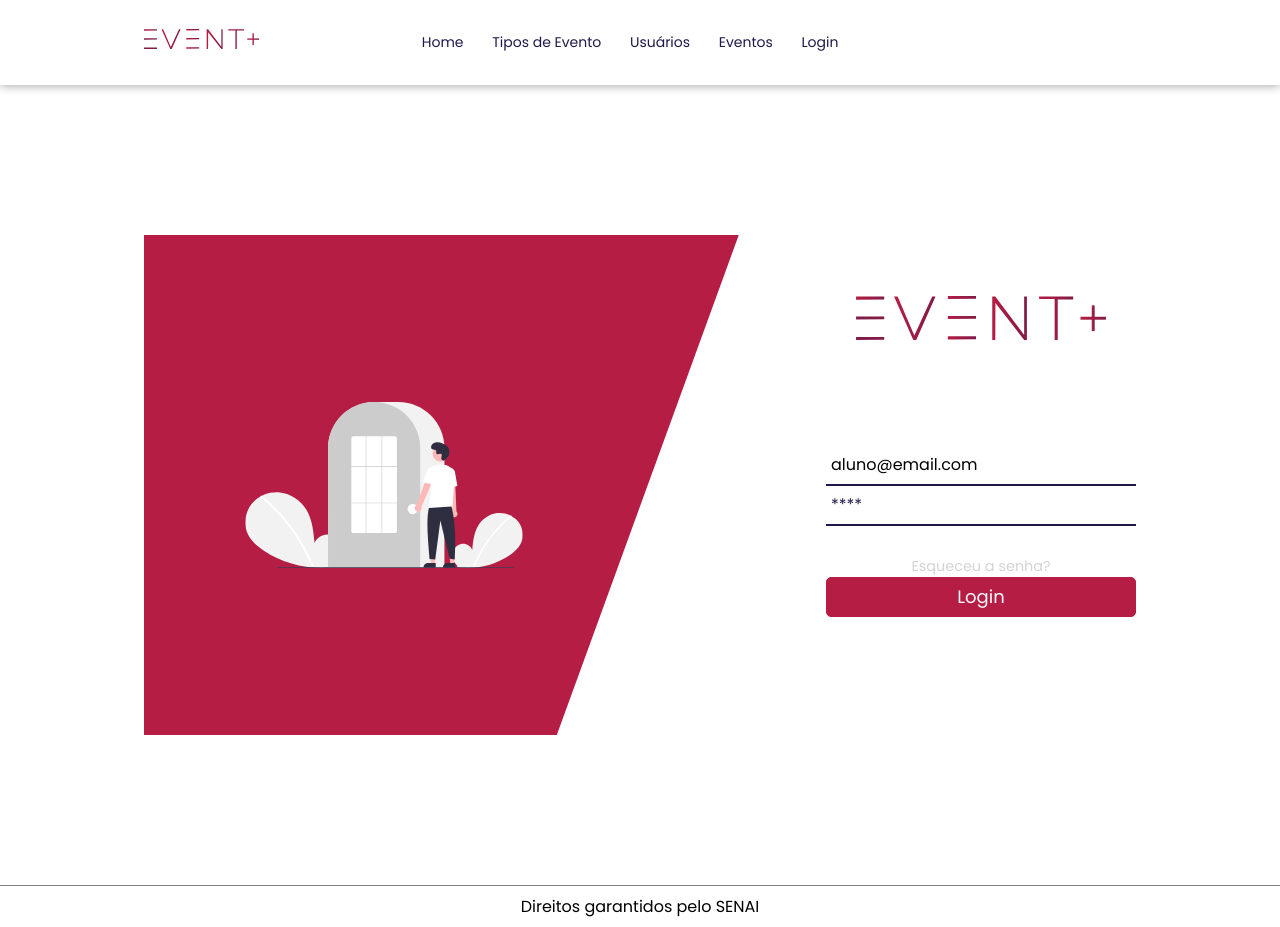
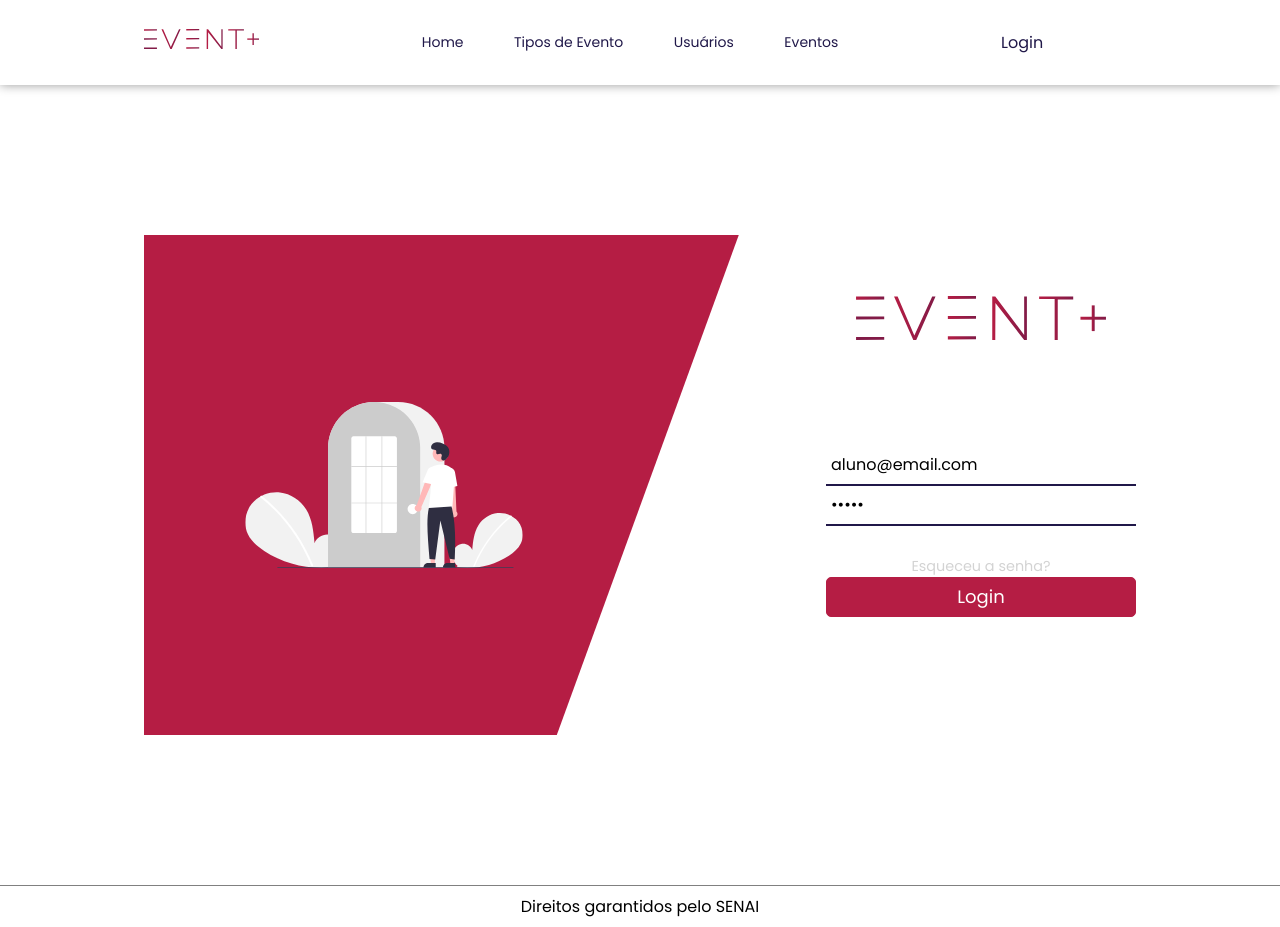
Before and after one commit to KidChoque/EventPLus, a React (Create React App) app: page /login in a window 1280 px wide. Built offline with nearby package versions, Linux system fonts and the light colour scheme.

Commit message:
Finalizando Login

```diff
--- a/src/App.jsx
+++ b/src/App.jsx
@@ -2,8 +2,14 @@ import "./App.css";
 import Rotas from "./routes";
 import { UserContext } from "./context/AuthContext";
 import { useState } from "react";
+import { useEffect } from "react";
 const App = () => {
   const [userData, setUserData] = useState({});
+
+  useEffect(() => {const token = localStorage.getItem("token");
+  setUserData(token === null ? {} : JSON.parse(token))}
+  ,[])
+
   return (
     <UserContext.Provider value={{ userData, setUserData }}>
       <Rotas />
--- a/src/Components/Nav/Nav.jsx
+++ b/src/Components/Nav/Nav.jsx
@@ -22,7 +22,6 @@ const Nav = ({exibeNavbar, setExibeNavbar}) => {
                 <Link to="/tipos-evento" className='navbar__item'>Tipos de Evento</Link>
                 <Link to="/teste" className='navbar__item'>Usuários</Link>
                 <Link to="/eventos" className='navbar__item'>Eventos</Link>
-                <Link to="/login" className='navbar__item'>Login</Link>
             </div>
 
 
--- a/src/Components/PerfilUsuario/PerfilUsuario.css
+++ b/src/Components/PerfilUsuario/PerfilUsuario.css
@@ -0,0 +1,34 @@
+/* Smartphone */
+@font-face {
+    font-family: Poppins-Thin;
+    src: url(../../assets/fonts/Poppins/Poppins-Thin.ttf);
+}
+@font-face {
+    font-family: Poppins-Regular;
+    src: url(../../assets/fonts/Poppins/Poppins-Regular.ttf);
+}
+
+.perfil-usuario {
+    width: 135px;
+    /* height: 40px; */
+    display: flex;
+    justify-content: space-between;
+    align-items: center;
+    /* border: 1px solid black; */
+
+
+}
+
+.perfil-usuario__menuitem {
+    font-family: Poppins-Regular;
+    font-size: 1rem;
+    color: #201849;
+    text-decoration: none;
+}
+
+.perfil-usuario__icon {
+    cursor: pointer;
+    width: 20px;
+    margin-top: 5px;
+}
+/* 201849 */
--- a/src/Components/PerfilUsuario/PerfilUsuario.jsx
+++ b/src/Components/PerfilUsuario/PerfilUsuario.jsx
@@ -1,11 +1,47 @@
-import React from 'react';
-import "./PerfilUsuario"
+import React, { useContext } from "react";
+import { useNavigate } from "react-router-dom";
+import iconeLogout from "../../assets/icons/icone-logout.svg";
+import { UserContext } from "../../context/AuthContext";
+import { Link } from "react-router-dom";
+import "./PerfilUsuario.css";
 const PerfilUsuario = () => {
-    return (
-        <div>
+  const { userData, setUserData } = useContext(UserContext);
+  const navigate = useNavigate();
 
-        </div>
-    );
+  const logout = () => {
+    localStorage.removeItem("token");
+    setUserData({});
+    navigate("/");
+  };
+
+  return (
+    <div className="perfil-usuario">
+      {userData.nome ? (
+        <>
+        <span className="perfil-usuario__menuitem">{userData.nome}</span>
+        <img
+        title="Deslogar"
+        className="perfil-usuario__icon"
+        src={iconeLogout}
+        alt="imagem ilustrativa de uma porta de saída do usuário "
+        onClick={logout}
+      />
+      </>
+      ) : (
+        <Link to="/Login" className="perfil-usuario__menuitem">
+          Login
+        </Link>
+      )}
+
+      {/* <img
+        title="Deslogar"
+        className="perfil-usuario__icon"
+        src={iconeLogout}
+        alt="imagem ilustrativa de uma porta de saída do usuário "
+        onClick={logout}
+      /> */}
+    </div>
+  );
 };
 
 export default PerfilUsuario;
--- a/src/context/AuthContext.js
+++ b/src/context/AuthContext.js
@@ -5,5 +5,5 @@ export const UserContext = createContext(null)
 
 export const userDecodeToken=(theToken) => {
     const decoded =jwtDecode(theToken);
-    return {role:decoded.role, nome:decoded.name,token: theToken}
+    return {role:decoded.role, nome:decoded.name,token: theToken, idUsuario:decoded.jti}
 }
--- a/src/pages/Login/Login.jsx
+++ b/src/pages/Login/Login.jsx
@@ -1,48 +1,49 @@
 import React, { useContext, useState } from "react";
 import ImageIllustrator from "../../Components/ImageIllustrator/ImageIllustrator";
 import logo from "../../assets/icons/logo-pink.svg";
-import LoginImage from "../../assets/icons/login.svg"
+import LoginImage from "../../assets/icons/login.svg";
 import { Input, Button } from "../../Components/FormComponents/FormComponents";
-import api, {loginResource} from "../../Services/Service";
+import api, { loginResource } from "../../Services/Service";
+import { UserContext, userDecodeToken } from "../../context/AuthContext";
+import {useNavigate } from "react-router-dom";
+import { useEffect } from "react";
 import "./Login.css";
-import { UserContext, userDecodeToken } from "../../context/AuthContext";
 
 const Login = () => {
-  const [user,setUser]= useState({email:"aluno@email.com",senha:""});
+  const [user, setUser] = useState({ email: "aluno@email.com", senha: "12345" });
 
-  const {userData,setUserData}= useContext(UserContext)
+  const { userData, setUserData } = useContext(UserContext);
+  const navigate = useNavigate()
 
-  async function handleSubmit(e){
+  useEffect(() => {if(userData.nome){
+    navigate("/")
+  }})
+
+
+  async function handleSubmit(e) {
     //preventDefault - o D é MAIUSCULO
     e.preventDefault();
     //Validar usuário e senha
-      if (user.email.length < 3  && user.senha.length < 5 ) {
-        alert("Email e senha precisam de 3 caracteres")
-        return
-      }
-      try {
-        const promise = await api.post(loginResource,{
-            email:user.email,
-            senha:user.senha
+    if (user.email.length < 3 && user.senha.length < 5) {
+      alert("Email e senha precisam de 3 caracteres");
+      return;
+    }
+    try {
+      const promise = await api.post(loginResource, {
+        email: user.email,
+        senha: user.senha,
+      });
 
+      const userFullToken = userDecodeToken(promise.data.token);
+      setUserData(userFullToken);
 
+      localStorage.setItem("token", JSON.stringify(userFullToken));
+      navigate("/")
 
-
-        })
-
-        const userFullToken = userDecodeToken(promise.data);
-        setUserData= (userFullToken)
-
-        localStorage.setItem("token",JSON.stringify(userFullToken))
-      } catch (error) {
-        alert("Verifique os dados e a conexão com a internet !")
-
-      }
-
-
-
+    } catch (error) {
+      alert("Verifique os dados e a conexão com a internet !");
+    }
   }
-
 
   return (
     <div className="layout-grid-login">
@@ -68,7 +69,9 @@ const Login = () => {
               name="login"
               required={true}
               value={user.email}
-              manipulationFunction={(e) => {setUser({...user,email: e.target.value.trim()})}}
+              manipulationFunction={(e) => {
+                setUser({ ...user, email: e.target.value.trim() });
+              }}
               placeholder="Username"
             />
             <Input
@@ -78,7 +81,9 @@ const Login = () => {
               name="senha"
               required={true}
               value={user.senha}
-              manipulationFunction={(e) => {setUser({...user,senha: e.target.value.trim()})}}
+              manipulationFunction={(e) => {
+                setUser({ ...user, senha: e.target.value.trim() });
+              }}
               placeholder="****"
             />
 
```
